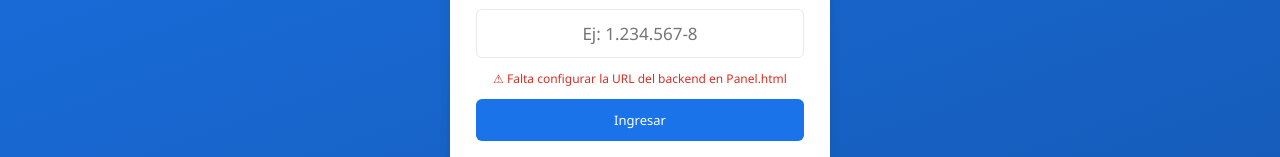
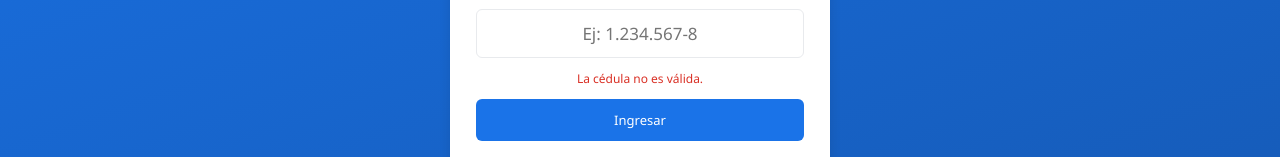
Before and after one commit to agenciaviviendaic/padron-escrituras, a plain HTML site: page panel/index.html in a window 1280 px wide. Both pictures are taken after a click on the button "Ingresar". Shown: the part 397-554 px from the top of the page. Drawn offline with nearby package versions, Linux system fonts and the light colour scheme.

Commit message:
Update index.html

```diff
--- a/panel/index.html
+++ b/panel/index.html
@@ -356,7 +356,7 @@ async function hacerLogin() {
   const btn = document.getElementById('login-btn');
   const ced = input.value.trim();
   msg.textContent = '';
-  if (BACKEND_URL.indexOf('https://script.google.com/macros/s/AKfycbw0ZBeHT6vwjhWO-86QDfBQMg4T5gAP7-v1J0cgKXI31aJUpS94eCsgxJUZoojSZLXm/exec') !== -1) {
+  if (BACKEND_URL.indexOf('PEGAR_AQUI') !== -1) {
     msg.textContent = '⚠ Falta configurar la URL del backend en Panel.html';
     return;
   }
```
